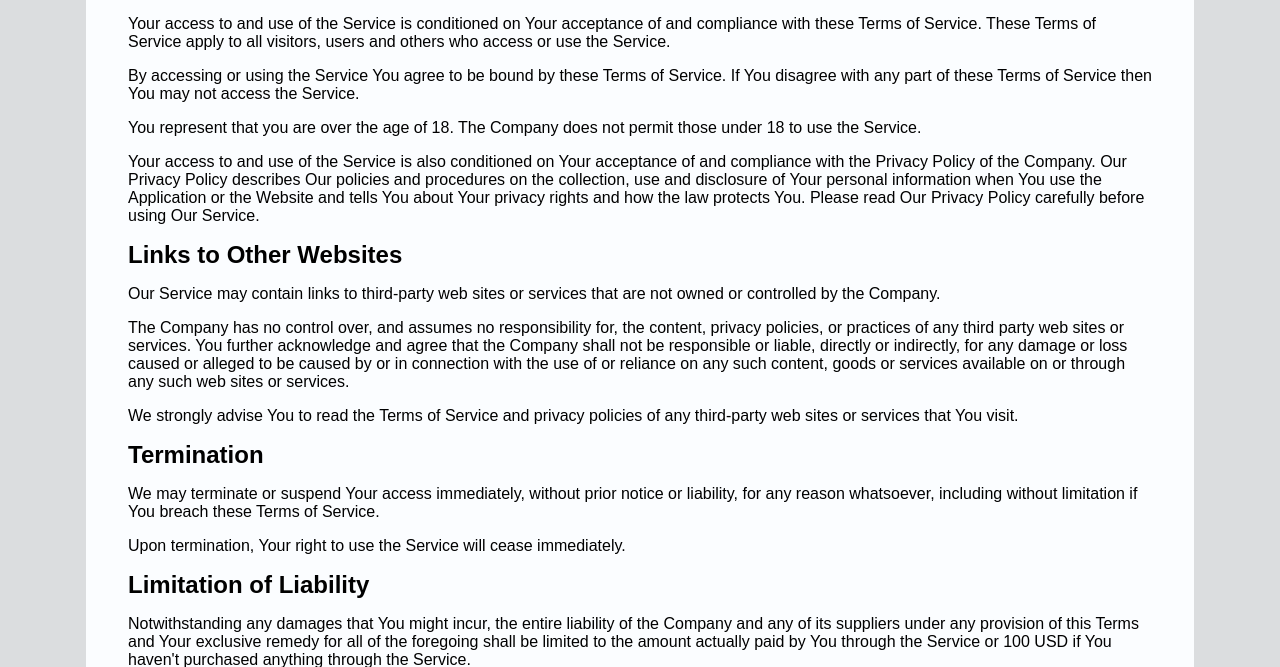
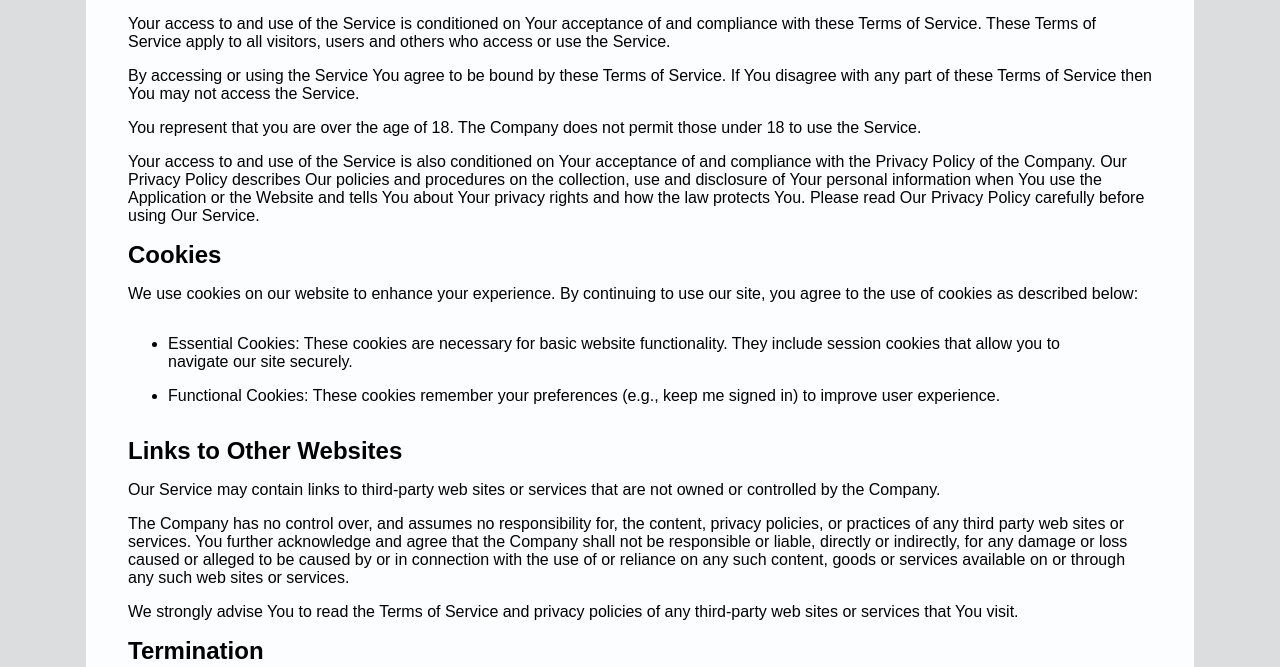
Before and after one commit to UmutSen2662/METU-GPA-Calculator, a Flask app: page /terms_of_service in a window 1280 px wide. Shown: the part 912-1579 px from the top of the page. Run offline with Flask 3, Linux system fonts and the light colour scheme; parts of the project's set-up code (start-up, migrations or seed data) failed here and were passed over.

Commit message:
Added cookie consent to terms of service. Added checkboxes for terms of service and keep signed in. Some other css changes.

```diff
--- a/gpa_flask/routes.py
+++ b/gpa_flask/routes.py
@@ -78,7 +78,8 @@ def signin():
         if user is not None:
             password = request.form["password"]
             if bcrypt.check_password_hash(user.password, password):
-                login_user(user, remember = True)
+                remember = True if "remember" in request.form.keys() else False
+                login_user(user, remember = remember)
                 return redirect(url_for("index"))
         flash("The email and/or password do not match.", "error")
         return redirect(url_for("signin"))
--- a/gpa_flask/static/styles.css
+++ b/gpa_flask/static/styles.css
@@ -331,6 +331,10 @@ body {
   z-index: 1; /* Stay on top */
 }
 
+input[type="checkbox"] {
+  accent-color: var(--c4);
+}
+
 @media only screen and (max-aspect-ratio: 2/3) {
   /* For mobile phones: */
   .banner h1{
--- a/gpa_flask/templates/privacy_policy.html
+++ b/gpa_flask/templates/privacy_policy.html
@@ -1,6 +1,7 @@
 <!DOCTYPE html>
 <html lang="en">
 <head>
+    <link rel="icon" href="../static/Blue METU logo.ico">
     <link rel="stylesheet" href="{{ url_for('static', filename='styles.css') }}">
     <meta charset="UTF-8">
     <meta name="viewport" content="width=device-width, initial-scale=1.0">
--- a/gpa_flask/templates/recovery_page.html
+++ b/gpa_flask/templates/recovery_page.html
@@ -12,10 +12,8 @@
         <form action="{{ url_for('recovery_page') }}" method="post" style="display: flex; flex-direction: column; gap: 1rem; width: 20rem;">
             <h1 style="margin: 0px auto;">Reset password</h1>
             <input class="formInput" type="email" name="email" id="email" placeholder="Enter email" maxlength="60" required>
-            <div style="display: flex; justify-content: left; align-items: center; padding: 0px;">
-                <button class="primaryColorBtn" type="submit" style="margin: 0px; width: 50%;">Submit</button>
-                <a href="/signin" style="color: gray; margin: auto;">Return to signin</a>
-            </div>
+            <span style="margin: auto;">Remembered your password? <a href="/signin" style="margin: auto;">Sign in</a></span>
+            <button class="primaryColorBtn" type="submit" style="margin: auto; width: 50%;">Submit</button>
         </form>
     </div>
 </body>
--- a/gpa_flask/templates/register.html
+++ b/gpa_flask/templates/register.html
@@ -7,6 +7,7 @@
             <input class="formInput" type="email" name="email" id="email" placeholder="Enter email" maxlength="60" required>
             <input class="formInput" type="password" name="password1" id="password1" placeholder="Enter password" onChange="onChange()" maxlength="60" required>
             <input class="formInput" type="password" name="password2" id="password2" placeholder="Confirm password" onChange="onChange()" maxlength="60" required>
+            <label for="terms_of_service" style="font-size: small; user-select: none;"> <input type="checkbox" name="terms_of_service" id="terms_of_service" style="color: var(--c1);" required> I have read and agree to the <a href="{{ url_for('terms_of_service') }}" target="_blank">Terms of Service</a></label>
             <button class="primaryColorBtn" type="submit" style="margin: auto; width: 50%;">Register</button>
             <span style="margin: auto;">Already have an account? <a href="/signin" style="margin: auto;">Sign in</a></span>
         </form>
--- a/gpa_flask/templates/terms_of_service.html
+++ b/gpa_flask/templates/terms_of_service.html
@@ -1,6 +1,7 @@
 <!DOCTYPE html>
 <html lang="en">
 <head>
+    <link rel="icon" href="../static/Blue METU logo.ico">
     <link rel="stylesheet" href="{{ url_for('static', filename='styles.css') }}">
     <meta charset="UTF-8">
     <meta name="viewport" content="width=device-width, initial-scale=1.0">
@@ -51,6 +52,16 @@
         <p>By accessing or using the Service You agree to be bound by these Terms of Service. If You disagree with any part of these Terms of Service then You may not access the Service.</p>
         <p>You represent that you are over the age of 18. The Company does not permit those under 18 to use the Service.</p>
         <p>Your access to and use of the Service is also conditioned on Your acceptance of and compliance with the Privacy Policy of the Company. Our Privacy Policy describes Our policies and procedures on the collection, use and disclosure of Your personal information when You use the Application or the Website and tells You about Your privacy rights and how the law protects You. Please read Our Privacy Policy carefully before using Our Service.</p>
+        <h2>Cookies</h2>
+        <p>We use cookies on our website to enhance your experience. By continuing to use our site, you agree to the use of cookies as described below:</p>
+        <ul>
+        <li>
+        <p>Essential Cookies: These cookies are necessary for basic website functionality. They include session cookies that allow you to navigate our site securely.</p>
+        </li>
+        <li>
+        <p>Functional Cookies: These cookies remember your preferences (e.g., keep me signed in) to improve user experience.</p>
+        </li>
+        </ul>
         <h2>Links to Other Websites</h2>
         <p>Our Service may contain links to third-party web sites or services that are not owned or controlled by the Company.</p>
         <p>The Company has no control over, and assumes no responsibility for, the content, privacy policies, or practices of any third party web sites or services. You further acknowledge and agree that the Company shall not be responsible or liable, directly or indirectly, for any damage or loss caused or alleged to be caused by or in connection with the use of or reliance on any such content, goods or services available on or through any such web sites or services.</p>
```
Also changed, not shown: gpa_flask/templates/signin.html (+5 -4 lines).
